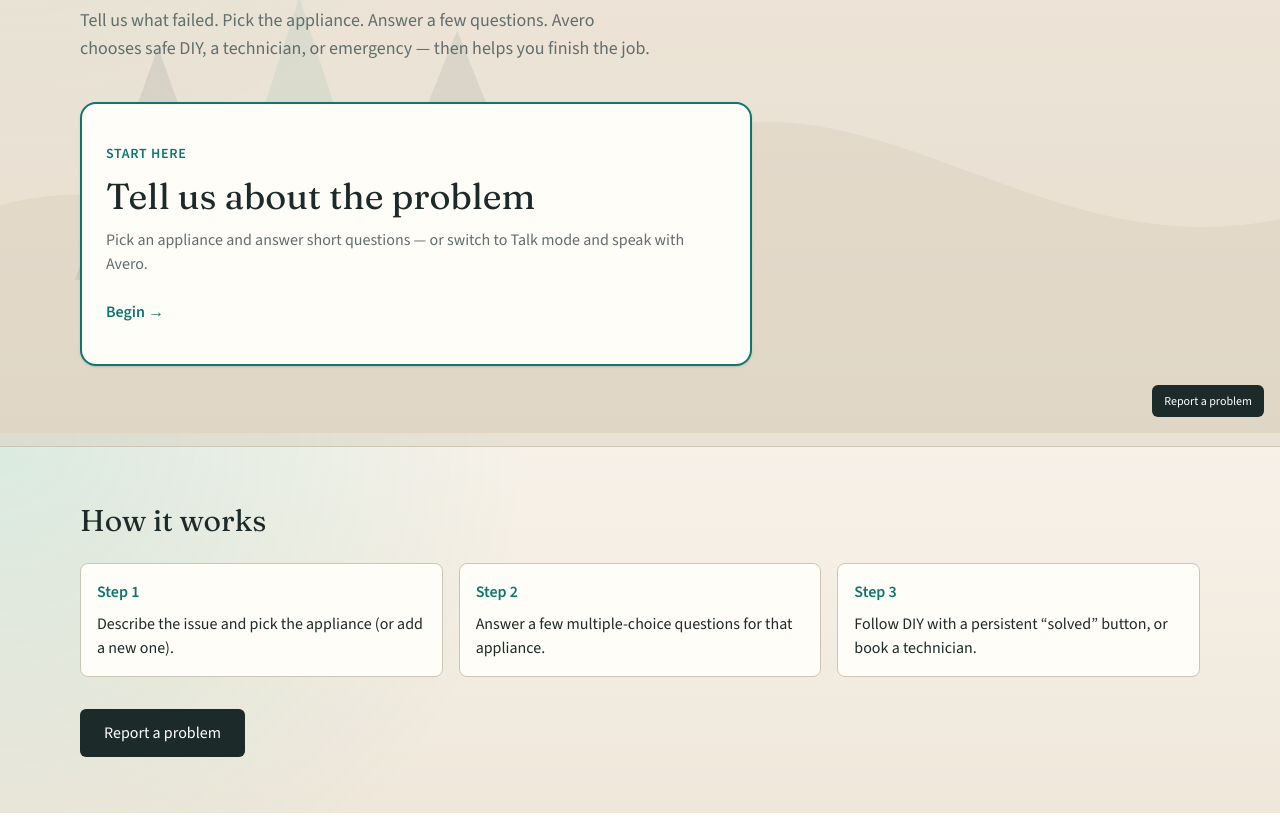
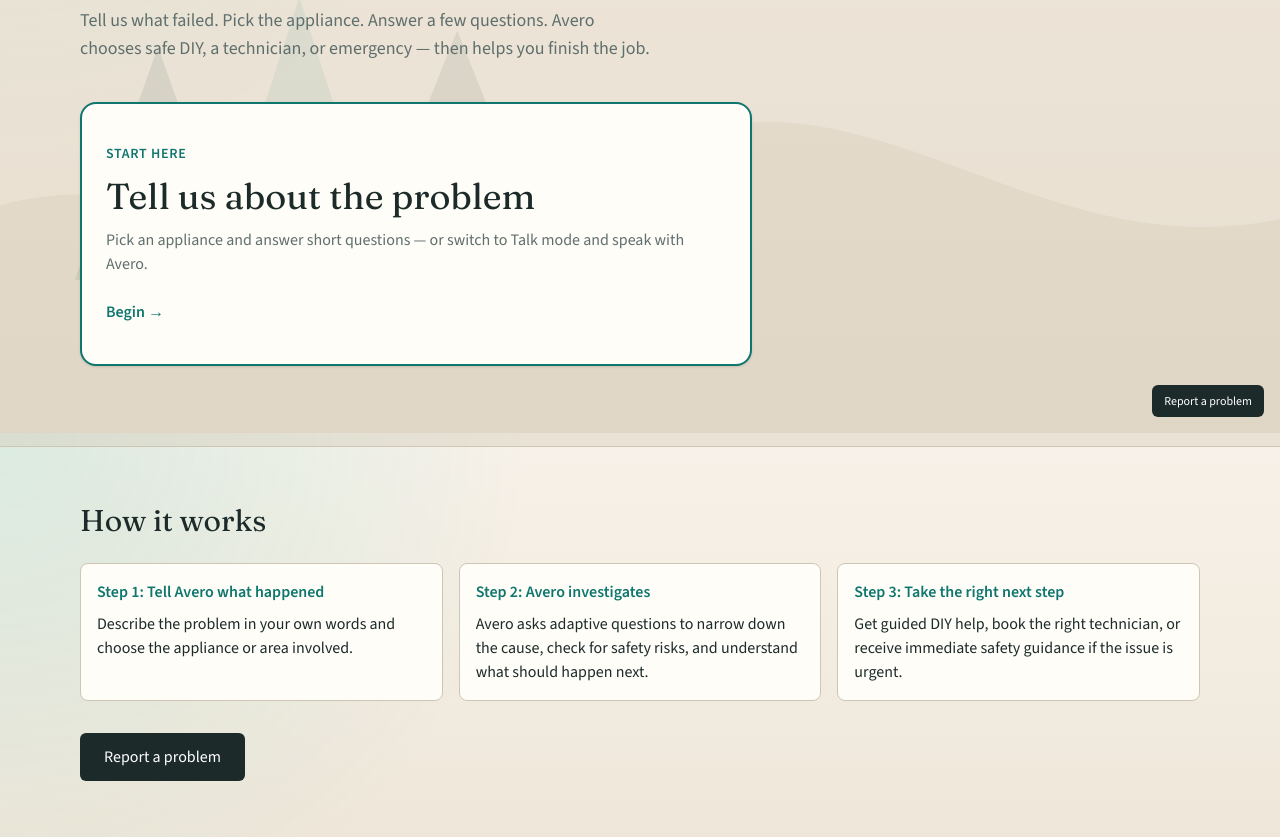
Before and after one commit to shajiaalianwar55/avero_islamabad, a Next.js app: page / in a window 1280 px wide. Shown: the part 367-1204 px from the top of the page. Before the commit the page ends 1180 px from the top, so only its background shows below. Built offline with nearby package versions, Linux system fonts and the light colour scheme.

Commit message:
Update How it works cards to match the product story.

```diff
--- a/app/page.tsx
+++ b/app/page.tsx
@@ -49,16 +49,27 @@
         <h2 className="font-[family-name:var(--font-display)] text-3xl">How it works</h2>
         <ol className="mt-6 grid gap-4 md:grid-cols-3">
           {[
-            "Describe the issue and pick the appliance (or add a new one).",
-            "Answer a few multiple-choice questions for that appliance.",
-            "Follow DIY with a persistent “solved” button, or book a technician.",
+            {
+              title: "Tell Avero what happened",
+              body: "Describe the problem in your own words and choose the appliance or area involved.",
+            },
+            {
+              title: "Avero investigates",
+              body: "Avero asks adaptive questions to narrow down the cause, check for safety risks, and understand what should happen next.",
+            },
+            {
+              title: "Take the right next step",
+              body: "Get guided DIY help, book the right technician, or receive immediate safety guidance if the issue is urgent.",
+            },
           ].map((step, i) => (
             <li
-              key={step}
+              key={step.title}
               className="rounded-lg border border-[var(--avero-line)] bg-[var(--avero-panel)] p-4"
             >
-              <span className="font-semibold text-[var(--avero-teal)]">Step {i + 1}</span>
-              <p className="mt-2 text-[var(--avero-ink)]">{step}</p>
+              <span className="font-semibold text-[var(--avero-teal)]">
+                Step {i + 1}: {step.title}
+              </span>
+              <p className="mt-2 text-[var(--avero-ink)]">{step.body}</p>
             </li>
           ))}
         </ol>
```
